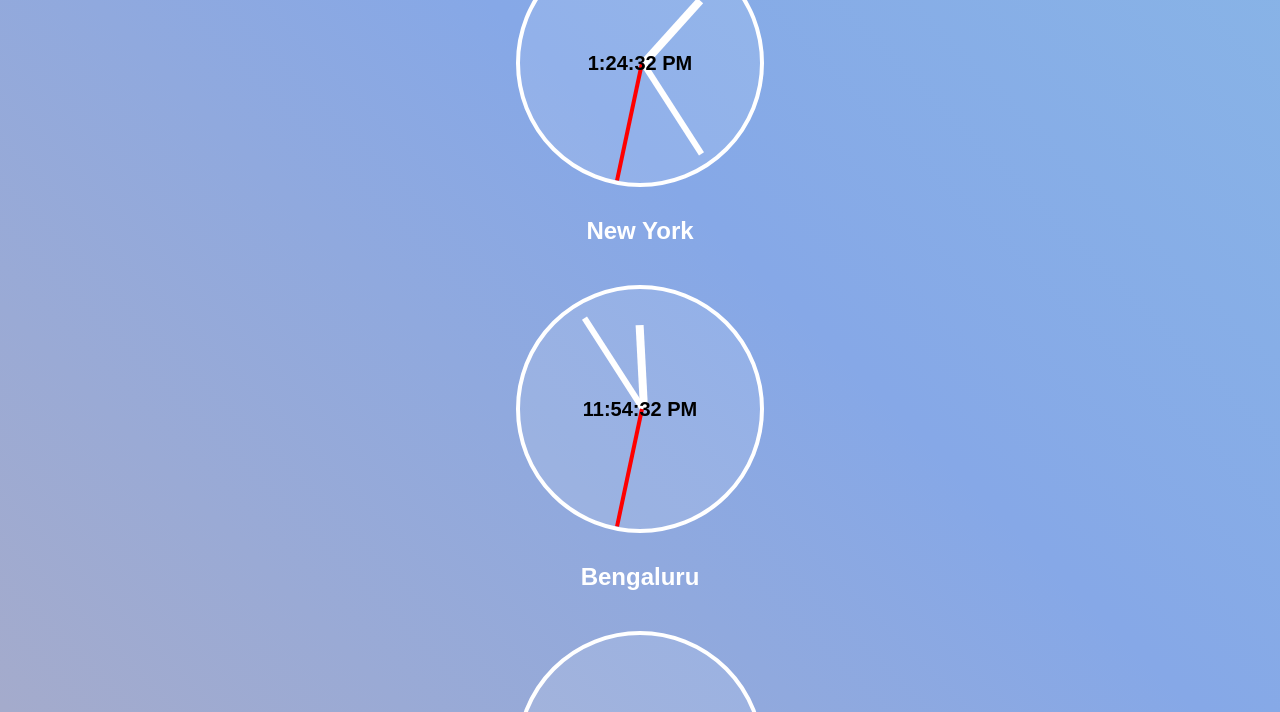
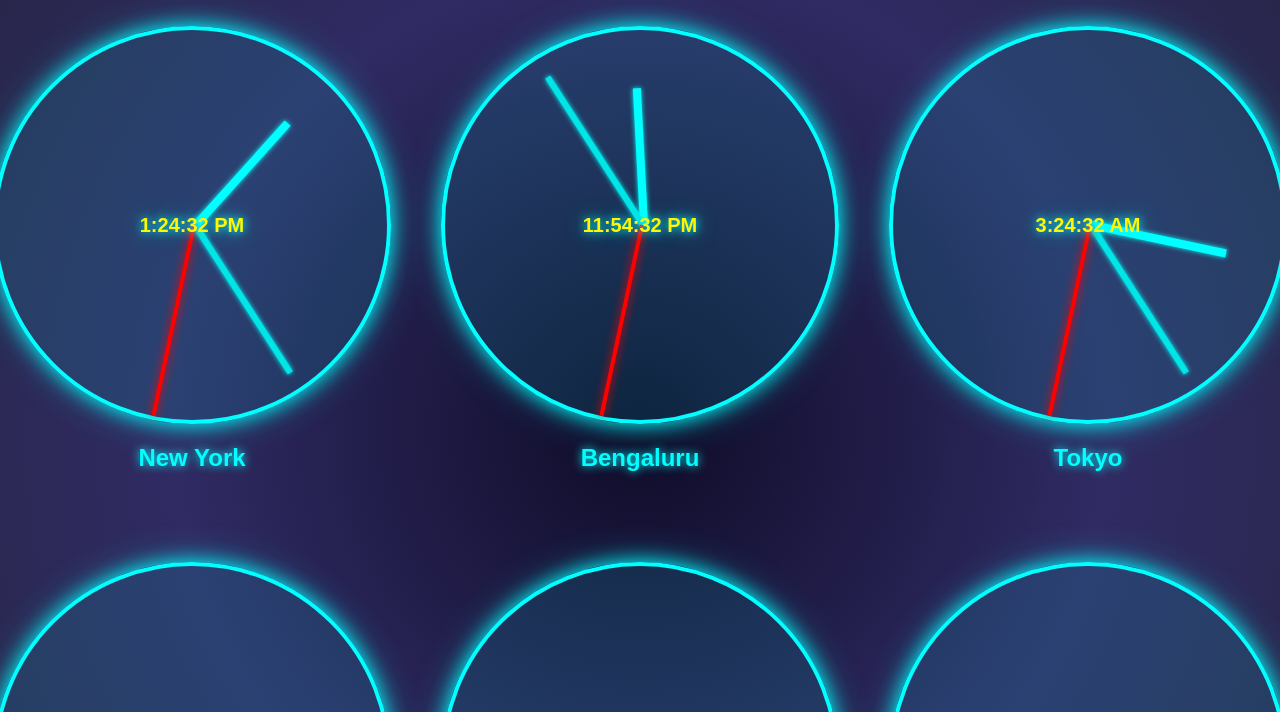
Before and after one commit to AkarshNavhule/vercel, a plain HTML site: page index.html in a window 1280 px wide. Shown: the part 246-958 px from the top of the page. Drawn offline with Linux system fonts and the light colour scheme.

Commit message:
made futuristic

```diff
--- a/index.html
+++ b/index.html
@@ -1,16 +1,17 @@
 <!DOCTYPE html>
 <html lang="en">
 <head>
-    <meta charset="UTF-8">
-    <meta name="viewport" content="width=device-width, initial-scale=1.0">
+  <meta charset="UTF-8" />
+  <meta name="viewport" content="width=device-width, initial-scale=1.0" />
   <title>World Clocks</title>
-    <link rel="stylesheet" href="styles.css">
+  <link rel="stylesheet" href="styles.css" />
 </head>
 <body>
   <header>
     <h1>World Clocks</h1>
   </header>
   <div class="container">
+    <div class="grid-item">
       <div class="clock" id="newyork">
         <div class="clock-face">
           <div class="hand hour"></div>
@@ -20,6 +21,8 @@
         </div>
       </div>
       <h2>New York</h2>
+    </div>
+    <div class="grid-item">
       <div class="clock" id="bengaluru">
         <div class="clock-face">
           <div class="hand hour"></div>
@@ -29,6 +32,8 @@
         </div>
       </div>
       <h2>Bengaluru</h2>
+    </div>
+    <div class="grid-item">
       <div class="clock" id="tokyo">
         <div class="clock-face">
           <div class="hand hour"></div>
@@ -38,6 +43,8 @@
         </div>
       </div>
       <h2>Tokyo</h2>
+    </div>
+    <div class="grid-item">
       <div class="clock" id="hongkong">
         <div class="clock-face">
           <div class="hand hour"></div>
@@ -47,6 +54,8 @@
         </div>
       </div>
       <h2>Hong Kong</h2>
+    </div>
+    <div class="grid-item">
       <div class="clock" id="sydney">
         <div class="clock-face">
           <div class="hand hour"></div>
@@ -56,6 +65,8 @@
         </div>
       </div>
       <h2>Sydney</h2>
+    </div>
+    <div class="grid-item">
       <div class="clock" id="london">
         <div class="clock-face">
           <div class="hand hour"></div>
@@ -66,6 +77,7 @@
       </div>
       <h2>London</h2>
     </div>
+  </div>
   <script src="script.js"></script>
 </body>
 </html>
--- a/script.js
+++ b/script.js
@@ -1,11 +1,11 @@
 function updateTime() {
     const timeZones = {
-        "newyork": "America/New_York",
-        "bengaluru": "Asia/Kolkata",
-        "tokyo": "Asia/Tokyo",
-        "hongkong": "Asia/Hong_Kong",
-        "sydney": "Australia/Sydney",
-        "london": "Europe/London"
+      newyork: "America/New_York",
+      bengaluru: "Asia/Kolkata",
+      tokyo: "Asia/Tokyo",
+      hongkong: "Asia/Hong_Kong",
+      sydney: "Australia/Sydney",
+      london: "Europe/London"
     };
 
     for (const [city, timeZone] of Object.entries(timeZones)) {
--- a/styles.css
+++ b/styles.css
@@ -1,11 +1,10 @@
 body {
-    font-family: Arial, sans-serif;
-    background: linear-gradient(45deg, #ff7e5f, #feb47b, #86a8e7, #91eae4);
-    background-size: 400% 400%;
-    animation: gradientAnimation 15s ease infinite;
-    color: #fff;
+    font-family: 'Orbitron', sans-serif;
+    background: radial-gradient(circle, #0f0c29, #302b63, #24243e);
+    color: #0ff;
     text-align: center;
     padding: 50px;
+    overflow: auto;
   }
 
   @keyframes gradientAnimation {
@@ -15,45 +14,55 @@ body {
   }
 
   .container {
-    display: flex;
-    flex-wrap: wrap;
+    display: grid;
+    grid-template-columns: repeat(3, 1fr);
+    gap: 50px;
     justify-content: center;
+    align-items: center;
+    max-width: 800px;
+    margin: auto;
+  }
+
+  .grid-item {
+    text-align: center;
+    margin-bottom: 20px;
   }
 
   .clock {
-    background: rgba(255, 255, 255, 0.1);
+    background: rgba(0, 255, 255, 0.1);
     border-radius: 50%;
-    margin: 20px;
     padding: 20px;
-    width: 200px;
-    height: 200px;
+    width: 350px;
+    height: 350px;
     position: relative;
-    transition: transform 0.3s, background 0.3s;
-    border: 4px solid white;
+    transition: transform 0.3s, background 0.3s, box-shadow 0.3s;
+    border: 4px solid cyan;
+    box-shadow: 0 0 20px cyan, 0 0 40px rgba(0, 255, 255, 0.3);
+    display: flex;
+    justify-content: center;
+    align-items: center;
+    margin: auto;
   }
 
   .clock:hover {
     transform: scale(1.1);
-    background: rgba(255, 255, 255, 0.2);
+    background: rgba(0, 255, 255, 0.2);
+    box-shadow: 0 0 30px cyan, 0 0 60px rgba(0, 255, 255, 0.5);
   }
 
   h1 {
-    font-size: 3em;
-    margin-bottom: 20px;
+    font-size: 6em;
+    margin-bottom: 40px;
     animation: fadeIn 2s ease-in-out;
+    text-shadow: 0 0 10px cyan, 0 0 20px rgba(0, 255, 255, 0.5);
   }
 
   h2 {
     font-size: 1.5em;
-    margin-top: 10px;
+    margin-top: 20px;
     margin-bottom: 20px;
     animation: slideIn 1s ease-in-out;
-    text-align: center;
-    width: 100%;
-}
-
-.time {
-    display: none;
+    text-shadow: 0 0 10px cyan;
   }
 
   .clock-face {
@@ -68,7 +77,7 @@ h2 {
   .hand {
     width: 50%;
     height: 6px;
-    background: white;
+    background: cyan;
     position: absolute;
     top: 50%;
     left: 50%;
@@ -76,22 +85,26 @@ h2 {
     transform: rotate(0deg);
     transition: all 0.05s;
     transition-timing-function: ease-in-out;
+    box-shadow: 0 0 5px cyan;
   }
 
   .hand.hour {
     width: 35%;
     height: 8px;
+    background: #0ff;
   }
 
   .hand.minute {
     width: 45%;
     height: 6px;
+    background: #00e6e6;
   }
 
   .hand.second {
     width: 50%;
     height: 4px;
     background: red;
+    box-shadow: 0 0 10px red;
   }
 
   @keyframes fadeIn {
@@ -109,22 +122,13 @@ h2 {
     50% { transform: scale(1.05); }
   }
 
-.numbers {
-    display: none;
-}
-
-header {
-    margin-bottom: 20px;
-    animation: fadeIn 2s ease-in-out;
-}
-
   .digital-time {
     position: absolute;
     top: 50%;
     left: 50%;
     transform: translate(-50%, -50%) rotate(90deg);
     font-size: 20px;
-    color: black;
+    color: rgb(255, 247, 0);
     font-weight: bold;
-    text-align: center;
+    text-shadow: 0 0 10px cyan, 0 0 20px rgba(0, 255, 255, 0.5);
   }
```
Lines whose indentation alone changed are shown as unchanged.
